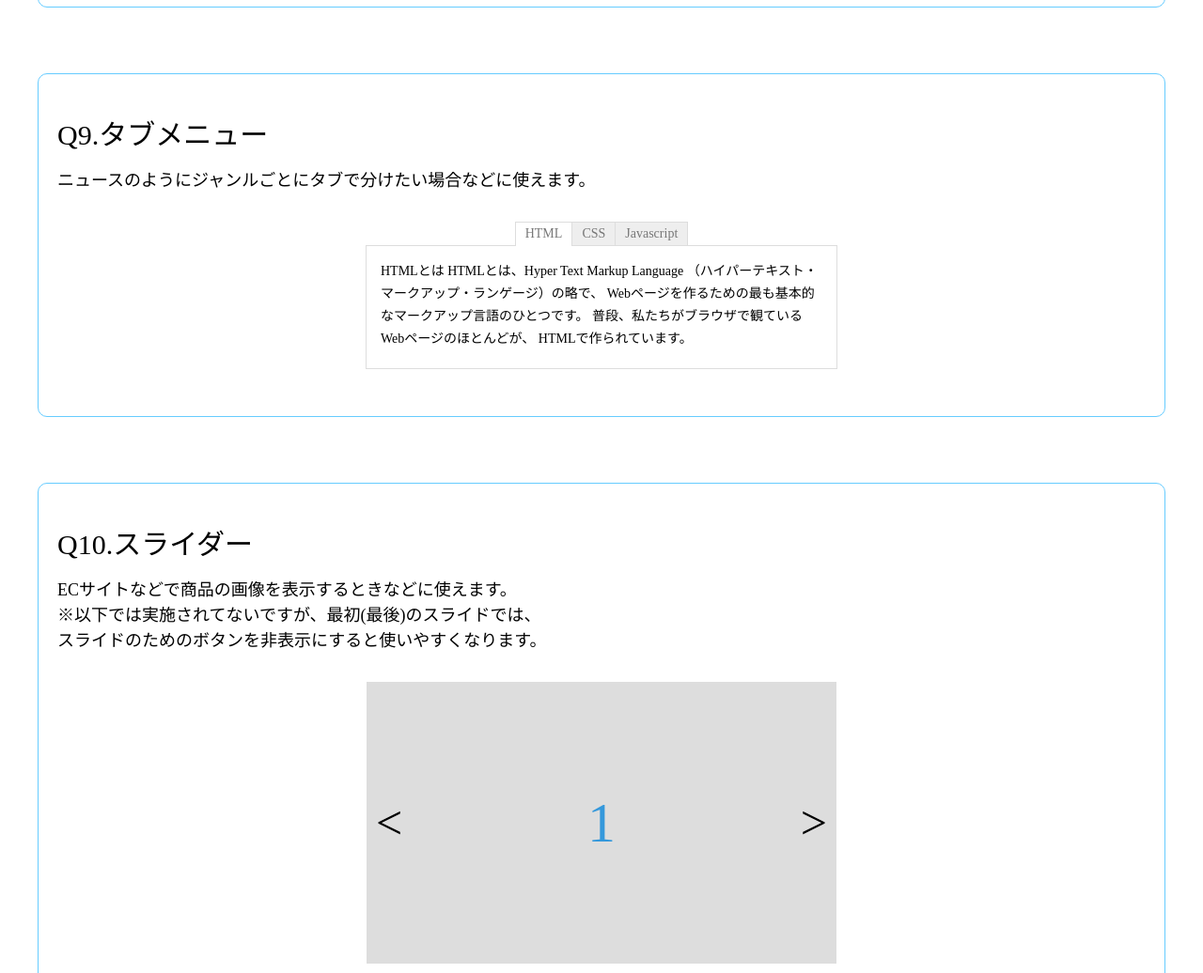
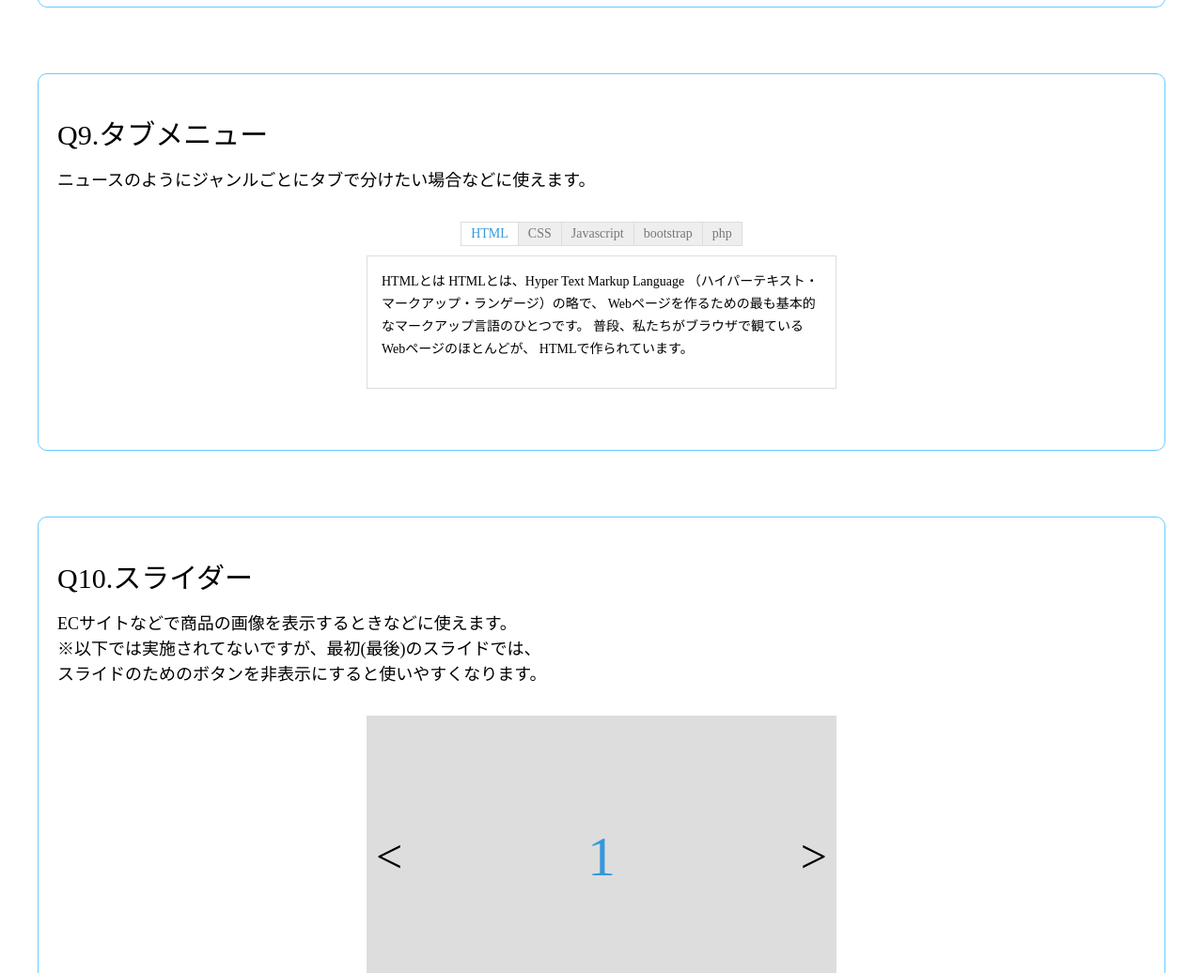
Before and after one commit to ydi-ogawa/yudai_jquery, a plain HTML site: page index.html in a window 1280 px wide. Shown: the part 3185-4221 px from the top of the page at 94% size. Drawn offline with nearby package versions, Linux system fonts and the light colour scheme.

Commit message:
11/13の宿題
タブの数、スタイル変更

```diff
--- a/assets/css/style.css
+++ b/assets/css/style.css
@@ -23,6 +23,7 @@ body {
   border: 1px solid #66ccff;
   padding: 50px 20px;
   border-radius: 10px;
+  /* height: 500px; */
 }
 
 .q-box h2 {
@@ -197,6 +198,8 @@ body {
 }
 
 .modal-open {
+  /* スクロール部分を隠します */
+  /* つまりスクロールできなくする */
   overflow: hidden;
 }
 
@@ -210,11 +213,13 @@ body {
 .tab-nav li {
   border-right: 1px solid #ddd;
   border-top: 1px solid #ddd;
+  border-bottom: 1px solid #ddd;
   background-color: #eee;
 }
 
 .tab-nav li:first-child {
   border-left: 1px solid #ddd;
+
 }
 
 .tab-nav li a {
@@ -224,29 +229,58 @@ body {
   text-decoration: none;
 }
 
+.tab-nav li a:hover{
+  opacity: 0.6;
+}
+
 .tab-nav li a.active {
-  border-bottom: 1px solid #fff;
+  border-bottom: 1px solid #ddd;
   background-color: #fff;
   margin-bottom: -1px;
+  color: #3498db;
+}
+
+.tab-nav li a.active:hover{
+  opacity: 1;
 }
 
 .tab-content {
+  position: relative;
   width: 500px;
-  border: 1px solid #ddd;
+  /* height: 200px; */
+  /* border: 1px solid #ddd; */
   z-index: -1;
+  margin-top: 10px;
 }
 
 .tab-content > .active {
-  display: block;
+  /* display: block; */
+  opacity: 1;
+  top: 0;
+  transition-duration: 0.8s;
 }
 
 .tab-content > div {
-  display: none;
+  position: absolute;
+  top: 100px;
+  opacity: 0;
+  /* display: none; */
   padding: 15px;
-  height: 100px;
+  height: 110px;
   line-height: 24px;
+  border: 1px solid #ddd;
+  transition-duration: 0.8s;
 }
+
+
+.q-box9 {
+  height: 300px;
+}
+
 /* タブメニューここまで */
+
+
+
 
 /* スライダー */
 .slider {
--- a/index.html
+++ b/index.html
@@ -117,7 +117,7 @@
     </div>
   </div>
 
-  <div class="q-box">
+  <div class="q-box q-box9">
     <h2>Q9.タブメニュー</h2>
     <p class="description">
       ニュースのようにジャンルごとにタブで分けたい場合などに使えます。
@@ -127,6 +127,8 @@
         <li><a href="#tab01" class="active">HTML</a></li>
         <li><a href="#tab02">CSS</a></li>
         <li><a href="#tab03">Javascript</a></li>
+        <li><a href="#tab04">bootstrap</a></li>
+        <li><a href="#tab05">php</a></li>
       </ul>
       <div class="tab-content">
         <div id="tab01" class="active">
@@ -147,6 +149,12 @@
           Javaと名前が似ているが、全く異なるプログラミング言語である。
           JavaScriptはプロトタイプベースのオブジェクト指向スクリプト言語であるが、
           クラスなどのクラスベースに見られる機能も取り込んでいる。
+        </div>
+        <div id="tab04">
+          BootstrapはウェブサイトやWebアプリケーションを作成するフロントエンドWebアプリケーションフレームワークである。タイポグラフィ、フォーム、ボタン、ナビゲーション、その他構成要素やJavaScript用拡張などが、HTMLおよびCSSベースのデザインテンプレートとして用意されている。
+        </div>
+        <div id="tab05">
+          PHP（ピー・エイチ・ピー）は "The PHP Group" によってコミュニティベースで開発[1]されているオープンソースの汎用プログラミング言語およびその公式の処理系であり、特にサーバーサイドで動的なウェブページ作成するための機能を多く備えていることを特徴とする[2]。
         </div>
       </div>
     </div>
```
Also changed, not shown: assets/js/app.js (+51 -0 lines).
